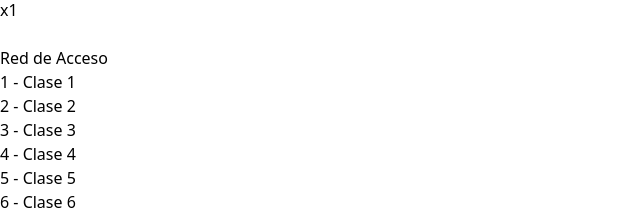
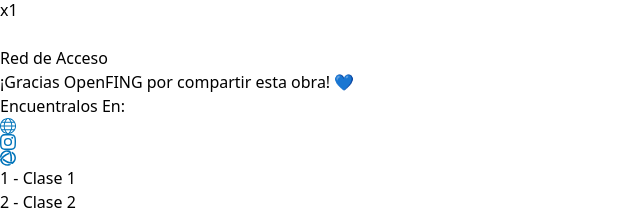
Before and after one commit to sebas-pena/finger.uy, a Next.js app: page /openfing/watch/2022/0 in a window 1280 px wide. Shown: the part 356-572 px from the top of the page, without its empty margins (0-640 px from the left). Built offline with nearby package versions, Linux system fonts and the light colour scheme.

Commit message:
feat: Add OpenFING attribution message

```diff
--- a/components/ui/CourseVideoPlayer.jsx
+++ b/components/ui/CourseVideoPlayer.jsx
@@ -1,6 +1,9 @@
 import React from 'react'
 import VideoPlayer from '../VideoPlayer'
 import ClassList from '../list/ClassList'
+import WorldIcon from '../icons/WorldIcon'
+import InstagramIcon from '../icons/InstagramIcon'
+import ProEvaIcon from '../icons/ProEvaIcon'
 
 const CourseVideoPlayer = ({ classes, courseData, edition, num }) => {
   const classData = classes[num]
@@ -14,7 +17,28 @@ const CourseVideoPlayer = ({ classes, courseData, edition, num }) => {
         }
       </div>
       <aside className="md:max-w-xs flex flex-col md:max-h-[calc(100vh_-_64px)] md:overflow-y-auto">
-        <h3 className="text-center p-2 text-md font-coolvetica font-semibold">{courseData.name}</h3>
+        <h2 className="text-center p-2 text-md font-coolvetica font-semibold">{courseData.name}</h2>
+        <div className="text-center px-1 py-2 bg-gray-100">
+          <h3 className="text-sm font-coolvetica font-semibold">¡Gracias OpenFING por compartir esta obra! 💙</h3>
+          <p className="font-sans text-sm">Encuentralos En:</p>
+          <ul className="flex py-1 gap-3 justify-center items-center">
+            <li>
+              <a href="https://open.fing.edu.uy/" target="_blank">
+                <WorldIcon width={16} height={16} fill="#0074ba" />
+              </a>
+            </li>
+            <li>
+              <a href="https://www.instagram.com/openfing/" target="_blank">
+                <InstagramIcon width={16} height={16} fill="#0074ba" />
+              </a>
+            </li>
+            <li>
+              <a href="https://eva.fing.edu.uy/course/view.php?id=940" target="_blank">
+                <ProEvaIcon width={16} height={16} fill="#0074ba" />
+              </a>
+            </li>
+          </ul>
+        </div>
         <ClassList selectedClass={num} classes={classes} edition={edition} />
       </aside>
     </main>
```
